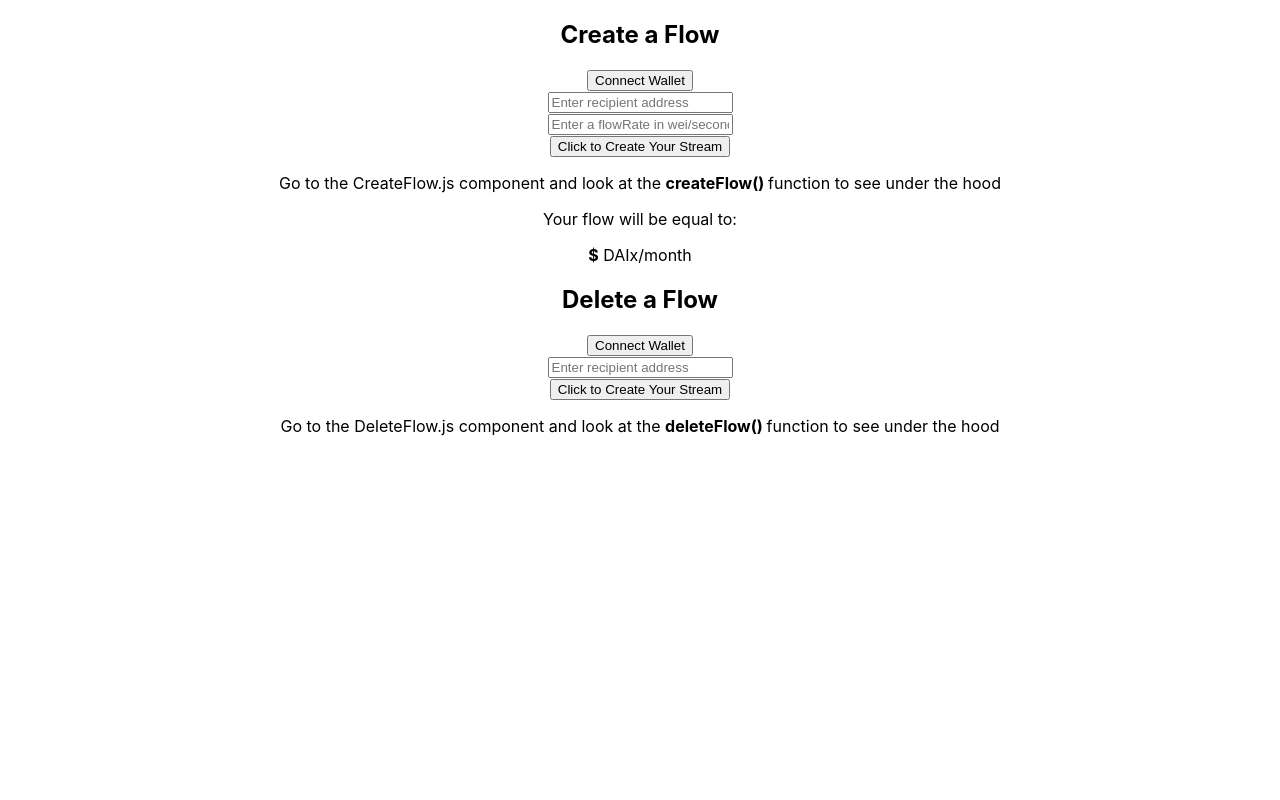
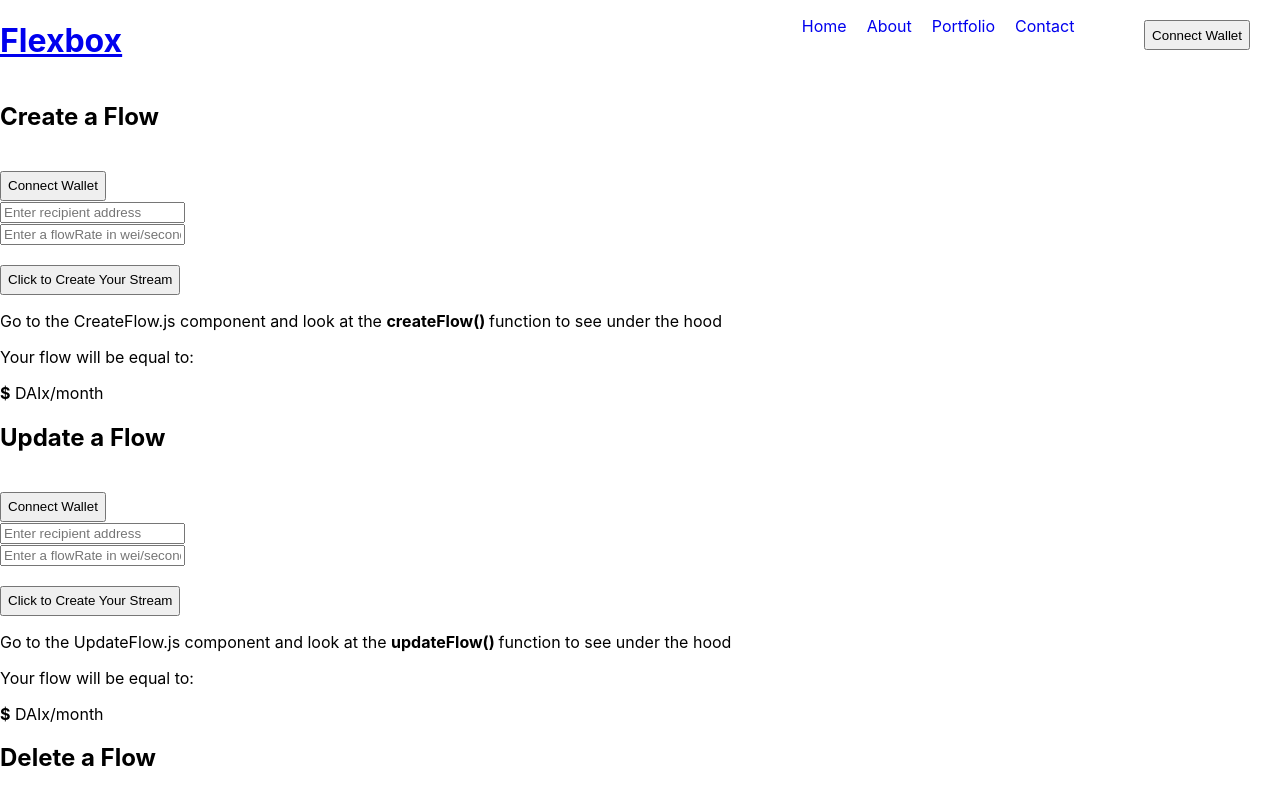
Before and after one commit to sumithprabhu/SuperPush_Dapp, a React (Create React App) app: page / in a window 1280 px wide. Shown: the top 800 px of the page. Built offline with nearby package versions, Linux system fonts and the light colour scheme.

Commit message:
Code Updated

```diff
--- a/src/App.css
+++ b/src/App.css
@@ -1,38 +1,30 @@
-.App {
-  text-align: center;
+.header{
+  display: flex;
+  flex-direction: row;
+  text-decoration: none;
+  justify-content: space-between;
+}
+.header ul{
+  display: flex;
+  flex-direction: row;
+  text-decoration: none;
+  padding-right: 10px;
+  list-style: none;
+  margin-left: 600px;
+}
+.header ul li{
+  padding-right: 20px;
+
+}
+.header ul li a{
+  text-decoration: none;
+}
+.button{
+  margin-right: 30px;
+  height: 30px;
+  margin-top: 20px;
 }
 
-.App-logo {
-  height: 40vmin;
-  pointer-events: none;
-}
-
-@media (prefers-reduced-motion: no-preference) {
-  .App-logo {
-    animation: App-logo-spin infinite 20s linear;
-  }
-}
-
-.App-header {
-  background-color: #282c34;
-  min-height: 100vh;
-  display: flex;
-  flex-direction: column;
-  align-items: center;
-  justify-content: center;
-  font-size: calc(10px + 2vmin);
-  color: white;
-}
-
-.App-link {
-  color: #61dafb;
-}
-
-@keyframes App-logo-spin {
-  from {
-    transform: rotate(0deg);
-  }
-  to {
-    transform: rotate(360deg);
-  }
-}
+/* =================================
+  Media Queries
+==================================== */
--- a/src/App.js
+++ b/src/App.js
@@ -1,10 +1,31 @@
-import logo from './logo.svg';
-import './App.css';
-import {DeleteStream, CreateStream} from './Components/index';
+import logo from "./logo.svg";
+import "./App.css";
+import { DeleteStream, CreateStream, UpdateStream } from "./Components/index";
 function App() {
   return (
     <div className="App">
+      <header class="header">
+        <h1 class="logo">
+          <a href="#">Flexbox</a>
+        </h1>
+        <ul class="main-nav">
+          <li>
+            <a href="#">Home</a>
+          </li>
+          <li>
+            <a href="#">About</a>
+          </li>
+          <li>
+            <a href="#">Portfolio</a>
+          </li>
+          <li>
+            <a href="#">Contact</a>
+          </li>
+        </ul>
+        <button className="button">Connect Wallet</button>
+      </header>
       <CreateStream />
+      <UpdateStream />
       <DeleteStream />
     </div>
   );
--- /dev/null
+++ b/src/Components/UpdateStream/UpdateStream.jsx
@@ -0,0 +1,217 @@
+import React, { useState, useEffect } from "react";
+import { Framework } from "@superfluid-finance/sdk-core";
+import {
+  Button,
+  Form,
+  FormGroup,
+  FormControl,
+  Spinner,
+  Card
+} from "react-bootstrap";
+//import "./updateFlow.css";
+import { ethers } from "ethers";
+
+let account;
+
+//where the Superfluid logic takes place
+async function updateExistingFlow(recipient, flowRate) {
+  const provider = new ethers.providers.Web3Provider(window.ethereum);
+  await provider.send("eth_requestAccounts", []);
+
+  const signer = provider.getSigner();
+
+  const chainId = await window.ethereum.request({ method: "eth_chainId" });
+  const sf = await Framework.create({
+    chainId: Number(chainId),
+    provider: provider
+  });
+
+  const superSigner = sf.createSigner({ signer: signer });
+
+  console.log(signer);
+  console.log(await superSigner.getAddress());
+  const daix = await sf.loadSuperToken("fDAIx");
+
+  console.log(daix);
+
+  try {
+    const updateFlowOperation = daix.updateFlow({
+      sender: await superSigner.getAddress(),
+      receiver: recipient,
+      flowRate: flowRate
+      // userData?: string
+    });
+
+    console.log(updateFlowOperation);
+    console.log("Updating your stream...");
+
+    const result = await updateFlowOperation.exec(superSigner);
+    console.log(result);
+
+    console.log(
+      `Congrats - you've just updated a money stream!
+    `
+    );
+  } catch (error) {
+    console.log(
+      "Hmmm, your transaction threw an error. Make sure that this stream does not already exist, and that you've entered a valid Ethereum address!"
+    );
+    console.error(error);
+  }
+}
+
+const UpdateStream = () => {
+  const [recipient, setRecipient] = useState("");
+  const [isButtonLoading, setIsButtonLoading] = useState(false);
+  const [flowRate, setFlowRate] = useState("");
+  const [flowRateDisplay, setFlowRateDisplay] = useState("");
+  const [currentAccount, setCurrentAccount] = useState("");
+
+  const connectWallet = async () => {
+    try {
+      const { ethereum } = window;
+
+      if (!ethereum) {
+        alert("Get MetaMask!");
+        return;
+      }
+      const accounts = await ethereum.request({
+        method: "eth_requestAccounts"
+      });
+      console.log("Connected", accounts[0]);
+      setCurrentAccount(accounts[0]);
+      account = currentAccount;
+      // Setup listener! This is for the case where a user comes to our site
+      // and connected their wallet for the first time.
+      // setupEventListener()
+    } catch (error) {
+      console.log(error);
+    }
+  };
+
+  const checkIfWalletIsConnected = async () => {
+    console.log("runs");
+    const { ethereum } = window;
+
+    if (!ethereum) {
+      console.log("Make sure you have metamask!");
+      return;
+    } else {
+      console.log("We have the ethereum object", ethereum);
+    }
+
+    const accounts = await window.ethereum.request({ method: "eth_accounts" });
+    const chain = await window.ethereum.request({ method: "eth_chainId" });
+    let chainId = chain;
+    console.log("chain ID:", chain);
+    console.log("global Chain Id:", chainId);
+    if (accounts.length !== 0) {
+      account = accounts[0];
+      console.log("Found an authorized account:", account);
+      setCurrentAccount(account);
+      // Setup listener! This is for the case where a user comes to our site
+      // and ALREADY had their wallet connected + authorized.
+      // setupEventListener()
+    } else {
+      console.log("No authorized account found");
+    }
+  };
+
+  useEffect(() => {
+    checkIfWalletIsConnected();
+  }, []);
+
+  function calculateFlowRate(amount) {
+    if (typeof Number(amount) !== "number" || isNaN(Number(amount)) === true) {
+      alert("You can only calculate a flowRate based on a number");
+      return;
+    } else if (typeof Number(amount) === "number") {
+      if (Number(amount) === 0) {
+        return 0;
+      }
+      const amountInWei = ethers.BigNumber.from(amount);
+      const monthlyAmount = ethers.utils.formatEther(amountInWei.toString());
+      const calculatedFlowRate = monthlyAmount * 3600 * 24 * 30;
+      return calculatedFlowRate;
+    }
+  }
+
+  function UpdateButton({ isLoading, children, ...props }) {
+    return (
+      <Button variant="success" className="button" {...props}>
+        {isButtonLoading ? <Spinner animation="border" /> : children}
+      </Button>
+    );
+  }
+
+  const handleRecipientChange = (e) => {
+    setRecipient(() => ([e.target.name] = e.target.value));
+  };
+
+  const handleFlowRateChange = (e) => {
+    setFlowRate(() => ([e.target.name] = e.target.value));
+    let newFlowRateDisplay = calculateFlowRate(e.target.value);
+    setFlowRateDisplay(newFlowRateDisplay.toString());
+  };
+
+  return (
+    <div>
+      <h2>Update a Flow</h2>
+      {currentAccount === "" ? (
+        <button id="connectWallet" className="button" onClick={connectWallet}>
+          Connect Wallet
+        </button>
+      ) : (
+        <Card className="connectedWallet">
+          {`${currentAccount.substring(0, 4)}...${currentAccount.substring(
+            38
+          )}`}
+        </Card>
+      )}
+      <Form>
+        <FormGroup className="mb-3">
+          <FormControl
+            name="recipient"
+            value={recipient}
+            onChange={handleRecipientChange}
+            placeholder="Enter recipient address"
+          ></FormControl>
+        </FormGroup>
+        <FormGroup className="mb-3">
+          <FormControl
+            name="flowRate"
+            value={flowRate}
+            onChange={handleFlowRateChange}
+            placeholder="Enter a flowRate in wei/second"
+          ></FormControl>
+        </FormGroup>
+        <UpdateButton
+          onClick={() => {
+            setIsButtonLoading(true);
+            updateExistingFlow(recipient, flowRate);
+            setTimeout(() => {
+              setIsButtonLoading(false);
+            }, 1000);
+          }}
+        >
+          Click to Create Your Stream
+        </UpdateButton>
+      </Form>
+
+      <div className="description">
+        <p>
+          Go to the UpdateFlow.js component and look at the <b>updateFlow() </b>
+          function to see under the hood
+        </p>
+        <div className="calculation">
+          <p>Your flow will be equal to:</p>
+          <p>
+            <b>${flowRateDisplay !== " " ? flowRateDisplay : 0}</b> DAIx/month
+          </p>
+        </div>
+      </div>
+    </div>
+  );
+};
+
+export default UpdateStream;
--- a/src/Components/index.js
+++ b/src/Components/index.js
@@ -1,2 +1,3 @@
 export {default as DeleteStream} from './DeleteStream/DeleteStream';
 export {default as CreateStream} from './CreateStream/CreateStream';
+export {default as UpdateStream} from './UpdateStream/UpdateStream';
```
